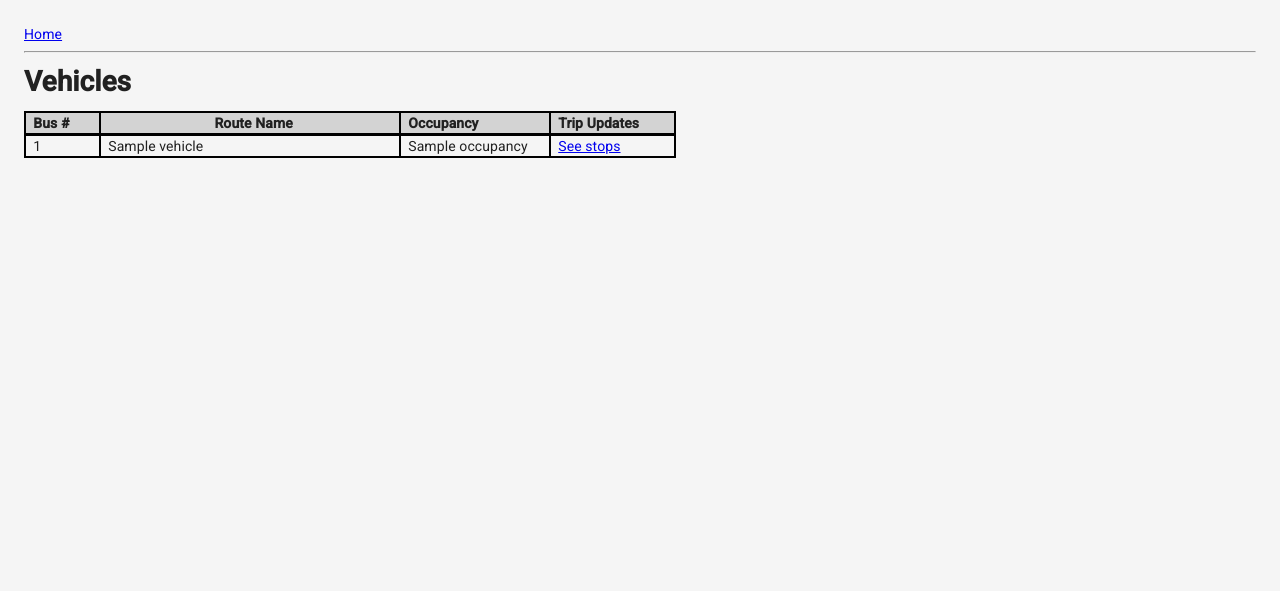
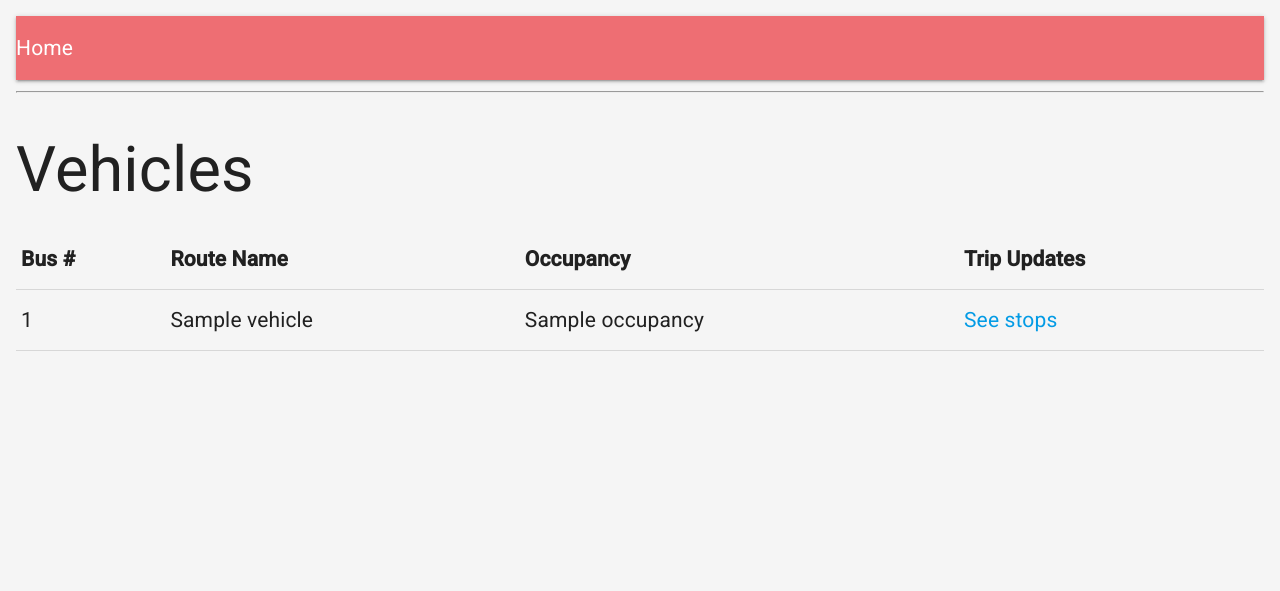
Before and after one commit to Team-6-CMSC447-SP-24/MTA_App, a Flask app: template templates/index.html in a window 1280 px wide. Shown: the top 591 px of the page. Run offline with Flask 3, Linux system fonts and the light colour scheme; the template is opened without the code that fills it: most values are stand-ins (such as "Sample title", 1, 10 or a date in 2020).

Commit message:
Material Design Adjustments

```diff
--- a/app.py
+++ b/app.py
@@ -1,12 +1,9 @@
 from flask import Flask, render_template, request, url_for, flash, redirect, abort
 from api_utils import *
 from credentials import google_key
-from flask_material import Material
 
 
 app = Flask(__name__)
-Material(app)
-
 @app.route('/')
 def index():
     rtVehicles = getRealTimeVehiclePositions()
--- a/templates/base.html
+++ b/templates/base.html
@@ -5,7 +5,9 @@
     <meta charset="UTF-8">
     <title>{% block title %} {% endblock %} - Student Database</title>
     <link rel="stylesheet" href="{{ url_for('static', filename='stylesheet.css') }}">
-
+    <link href="https://fonts.googleapis.com/css?family=Roboto:400,500&display=swap" rel="stylesheet">
+    <link rel="stylesheet" href="https://fonts.googleapis.com/icon?family=Material+Icons">
+    <link rel="stylesheet" href="https://cdnjs.cloudflare.com/ajax/libs/materialize/1.0.0/css/materialize.min.css">
 </head>
 <body>
     <nav>
--- a/templates/index.html
+++ b/templates/index.html
@@ -2,23 +2,26 @@
 
 {% block content %}
     <h1>{% block title %} Vehicles {% endblock %}</h1>
-    <div class="div-table">
-        <div class="div-table-row">
-            <div class="div-table-col-tiny" style="font-weight: bold">&ensp;Bus #</div>
-            <div class="div-table-col-medium" style="font-weight: bold; text-align: center">&ensp;Route Name</div>
-            <div class="div-table-col-large" style="font-weight: bold; width: 150px">&ensp;Occupancy</div>
-            <div class="div-table-col-small" style="font-weight: bold">&ensp;Trip Updates</div>
-
-        </div>
-
-        {% for vehicle in vehicles %}
-        <div>
-            <div class="div-table-col-tiny">&ensp;{{ vehicle.busId }}</div>
-            <div class="div-table-col-medium">&ensp;{{ vehicle.name }}</div>
-            <div class="div-table-col-large" style="width: 150px">&ensp;{{ vehicle.occupancy }}</div>
-            <div class="div-table-col-small">&ensp;<a href="{{ url_for('tripupdate', id=vehicle.tripId) }}">See stops</a></div>
-        </div>
-        {% endfor %}
-
+    <div class="mdc-data-table">
+      <table class="mdc-data-table__table" aria-label="Dessert calories">
+        <thead>
+          <tr class="mdc-data-table__header-row">
+            <th class="mdc-data-table__header-cell" role="columnheader" scope="col">Bus #</th>
+            <th class="mdc-data-table__header-cell" role="columnheader" scope="col">Route Name</th>
+            <th class="mdc-data-table__header-cell" role="columnheader" scope="col">Occupancy</th>
+            <th class="mdc-data-table__header-cell" role="columnheader" scope="col">Trip Updates</th>
+          </tr>
+        </thead>
+        <tbody class="mdc-data-table__content">
+          {% for vehicle in vehicles %}
+          <tr class="mdc-data-table__row">
+            <td class="mdc-data-table__cell">{{ vehicle.busId }}</td>
+            <td class="mdc-data-table__cell">{{ vehicle.name }}</td>
+            <td class="mdc-data-table__cell">{{ vehicle.occupancy }}</td>
+            <td class="mdc-data-table__cell"><a href="{{ url_for('tripupdate', id=vehicle.tripId) }}">See stops</a></td>
+          </tr>
+          {% endfor %}
+        </tbody>
+      </table>
     </div>
 {% endblock %}
```
Also changed, not shown: README.md.
